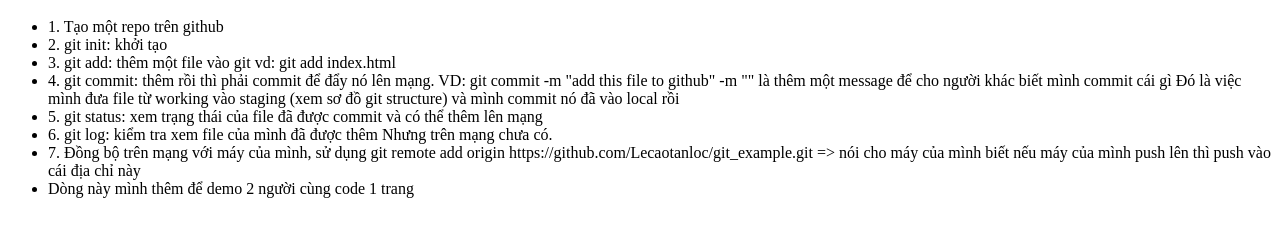
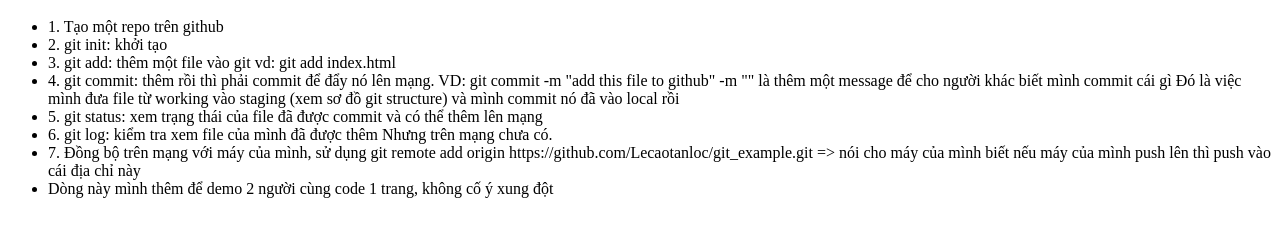
Before and after one commit to Lecaotanloc/git_example, a plain HTML site: page index.html in a window 1280 px wide. Shown: the part 48-284 px from the top of the page. Drawn offline with Linux system fonts and the light colour scheme.

Commit message:
sửa file để tạo conflict

```diff
--- a/index.html
+++ b/index.html
@@ -17,5 +17,8 @@
         => nói cho máy của mình biết nếu máy của mình push lên thì push vào cái địa chỉ này
 
     </li>
-    <li>Dòng này mình thêm để demo 2 người cùng code 1 trang</li>
+     <!-- dòng này người khác code trên máy, mình dùng lệnh git pull để đồng bộ code -->
+    <li>Dòng này mình thêm để demo 2 người cùng code 1 trang, không cố ý xung đột</li>
+
+
 </ul>
```
Also changed, not shown: document.txt.
